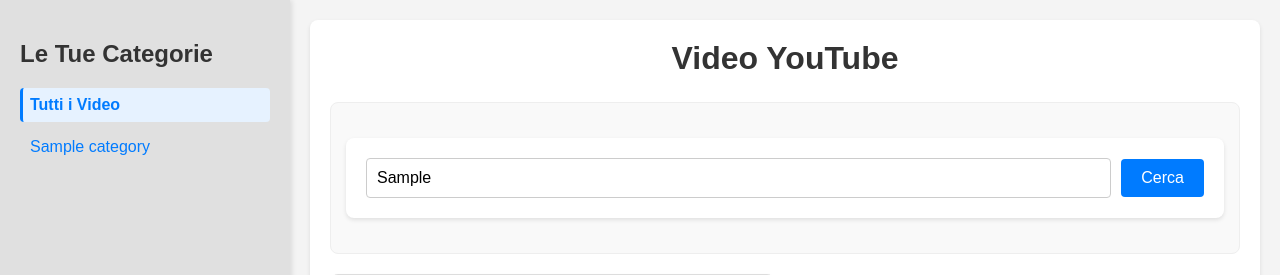
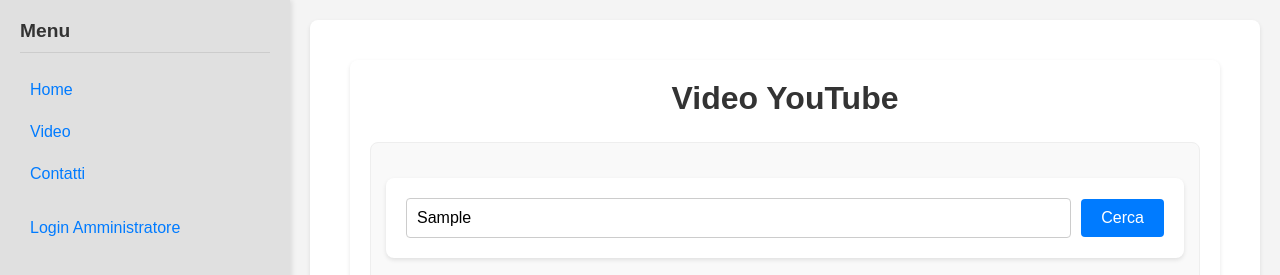
Before and after one commit to massgiu/microservice1, a Flask app: template app/templates/video2.html in a window 1280 px wide. Shown: the top 275 px of the page. Run offline with Flask 3, Linux system fonts and the light colour scheme; tables that the repository leaves empty hold one stand-in row (values such as "Sample post"); the template is opened without the code that fills it: values that come from a table or form of the project are taken from there, most other values are stand-ins (such as "Sample title", 1, 10 or a date in 2020).

Commit message:
Added template for video2.html

```diff
--- a/app/templates/video2.html
+++ b/app/templates/video2.html
@@ -1,37 +1,14 @@
-<!DOCTYPE html>
-<html lang="it">
-<head>
-    <meta charset="UTF-8">
-    <meta name="viewport" content="width=device-width, initial-scale=1.0">
-    <title>Video YouTube</title>
-    <link rel="stylesheet" href="{{ url_for('static', filename='style.css') }}">
-</head>
-<body>
-    <div class="main-layout-container">
-        <div class="sidebar">
-            <h2>Le Tue Categorie</h2>
-            <ul>
-                <li>
-                    <a href="{{ url_for('main.video_page') }}"
-                       class="{% if not current_filter_category_id %}sidebar-item-active{% endif %}">
-                       Tutti i Video
-                    </a>
-                </li>
-                {% if custom_categories %}
-                    {% for category in custom_categories %}
-                        <li>
-                            {# L'URL ora usa 'custom_category_id' e l'ID della categoria dal tuo DB #}
-                            <a href="{{ url_for('main.video_page', custom_category_id=category.id) }}"
-                               class="{% if current_filter_category_id == category.id %}sidebar-item-active{% endif %}">
-                               {{ category.name }}
-                            </a>
-                        </li>
-                    {% endfor %}
-                {% else %}
-                    <li>Nessuna categoria personalizzata disponibile.</li>
-                {% endif %}
-            </ul>
-        </div>
+{% extends 'base.html' %} {# Estende il template base #}
+
+{% block title %}Video pubblicati{% endblock %}
+
+{% block page_styles %} {# Qui inizia il blocco per gli stili specifici della pagina #}
+<style>
+</style>
+{% endblock %}
+
+{% block content %} {# Qui inizia il div content#}
+
         <div class="content">
             <h1>Video YouTube</h1>
             <div class="search-bar">
@@ -49,17 +26,12 @@
 
                             <div class="video-info">
                                 <h3 class="video-title">
-                                    <a href="{{ video.embed_url }}" target="_blank">{{ video.title }}</a>
+                                    <a href="{{ video.watch_url }}" target="_blank">{{ video.title }}</a>
                                 </h3>
                                 <p class="video-description">{{ video.description }}</p>
                                 {% if video.published_at %}
                                     <p style="font-size: 0.8em; color: #999;">Pubblicato il: {{ video.published_at.strftime('%Y-%m-%d') }}</p>
                                 {% endif %}
-                                {# Qui puoi aggiungere le categorie personalizzate del video, se disponibili #}
-                                {# Per fare questo, dovresti arricchire i dati 'video' passati dal Flask con le categorie del tuo DB #}
-                                {# Questo richiede una query aggiuntiva per OGNI video nella main_routes.py, o una join più complessa. #}
-                                {# Per ora, lasceremo il menu laterale come filtro principale. #}
-                                {# Se vuoi visualizzare le categorie sul video, lo faremo in un prossimo passaggio #}
                                 {#
                                 {% set video_in_db = get_video_from_db_context(video.id) %}
                                 {% if video_in_db and video_in_db.custom_categories %}
@@ -78,7 +50,4 @@
             {% else %}
                 <p>Nessun video trovato. Verifica la configurazione, l'ID del canale o le associazioni delle categorie.</p>
             {% endif %}
-        </div>
-    </div>
-</body>
-</html>
+{% endblock %}
```
